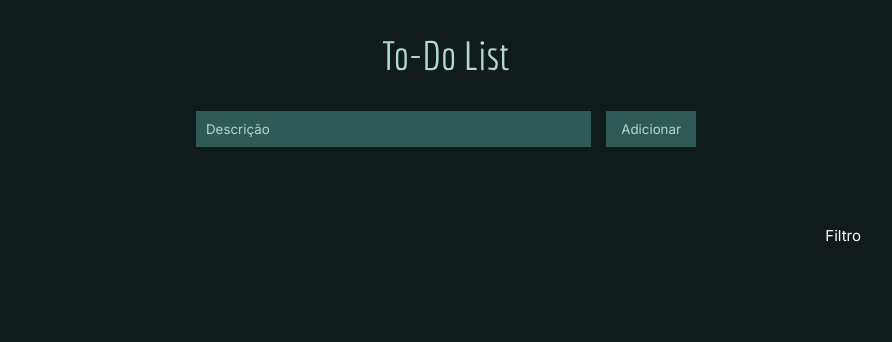
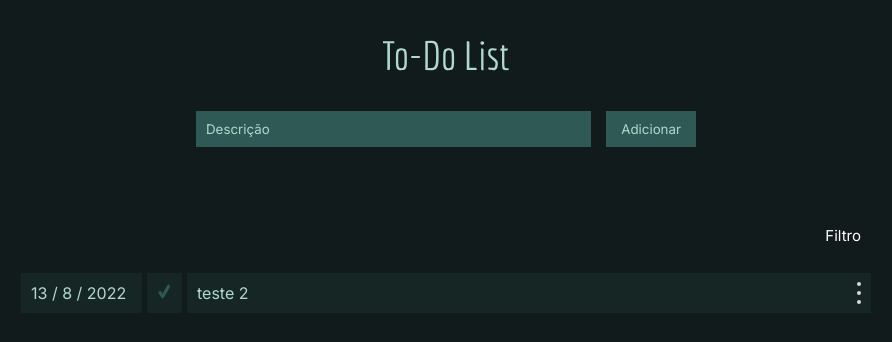
Before and after one commit to vinicius-pereira-souza/Lista-To-Do, a React (Create React App) app: page / in a window 1280 px wide. Shown: the top 342 px of the page, without its empty margins (194-1086 px from the left). Built offline with nearby package versions, Linux system fonts and the light colour scheme; data requests are answered from the project's data file.

Commit message:
metodo para editar completo

```diff
--- a/db.json
+++ b/db.json
@@ -1,3 +1,14 @@
 {
-  "lista_itens": []
+  "lista_itens": [
+    {
+      "descricao": "teste 2",
+      "data": {
+        "dia": 13,
+        "mes": 8,
+        "ano": 2022
+      },
+      "completo": false,
+      "id": 1
+    }
+  ]
 }
--- a/src/App.js
+++ b/src/App.js
@@ -58,7 +58,20 @@ function App() {
     .catch(err => console.log(err))
   }
 
-
+  function handleItemEditar(dados) {
+    fetch(`http://localhost:5000/lista_itens/${dados.id}`, {
+      method: 'PATCH',
+      headers: {
+        'Content-Type': 'application/json'
+      },
+      body: JSON.stringify({descricao: dados.descricao})
+    })
+    .then((resp) => resp.json())
+    .then(item => {
+      setArrItem(arrItem.map(obj => obj.id === dados.id ? item : obj))
+    })
+    .catch(err => console.log(err))
+  }
 
   return (
     <div>
@@ -73,6 +86,7 @@ function App() {
             <Item dados={itemDados}
               key={itemDados.id}
               handleRemove={handleRemoveIten}
+              handleEdit={handleItemEditar}
             />
           ))
         )}
--- a/src/components/Item/Item.js
+++ b/src/components/Item/Item.js
@@ -9,7 +9,7 @@ import iconeIncompleto from '../../imgs/icone-desmarcado.svg'
 import Deletar from './../Excluir/Deletar';
 import FormEditar from '../FormEditar/FormEditar';
 
-function Item({dados, handleRemove, handleEditItem}) {
+function Item({dados, handleRemove, handleEdit}) {
   const [ mostrarBts, setMostrarBtns ] = useState(true)
 
   const [ completo, setCompleto ] = useState(false)
@@ -71,6 +71,7 @@ function Item({dados, handleRemove, handleEditItem}) {
       {dados && (
         <div className={style.container}>
           {deleteItem && <Deletar deletar={btnDeletarItem} cancelar={toggleDesativaModalDelete}/>}
+          {editarItem && <FormEditar acao={handleEdit} valor={dados}/>}
           <div className={style.data}>
             <p>
               <span>{dados.data.dia}</span> / <span>{dados.data.mes}</span> / <span>{dados.data.ano}</span>
```
